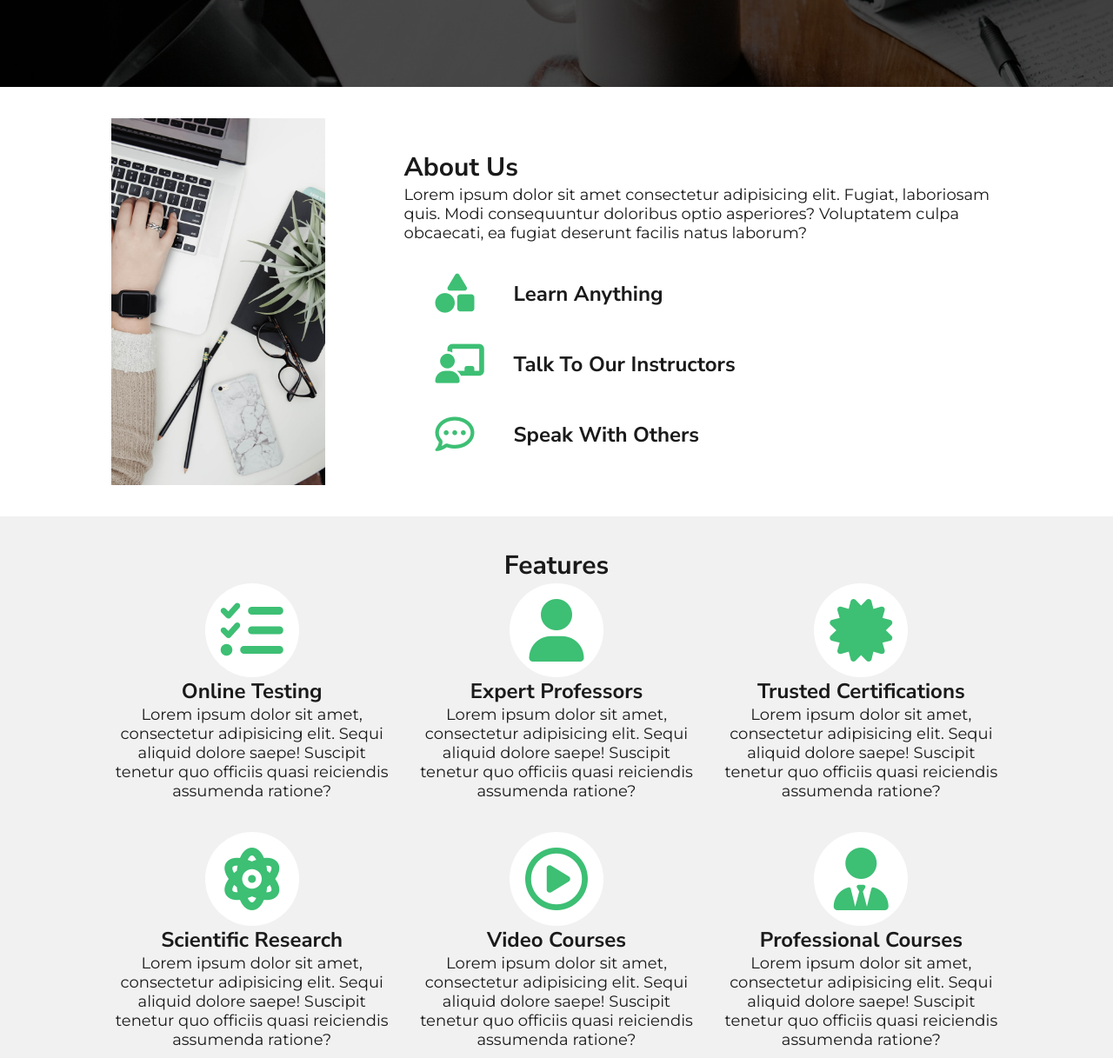
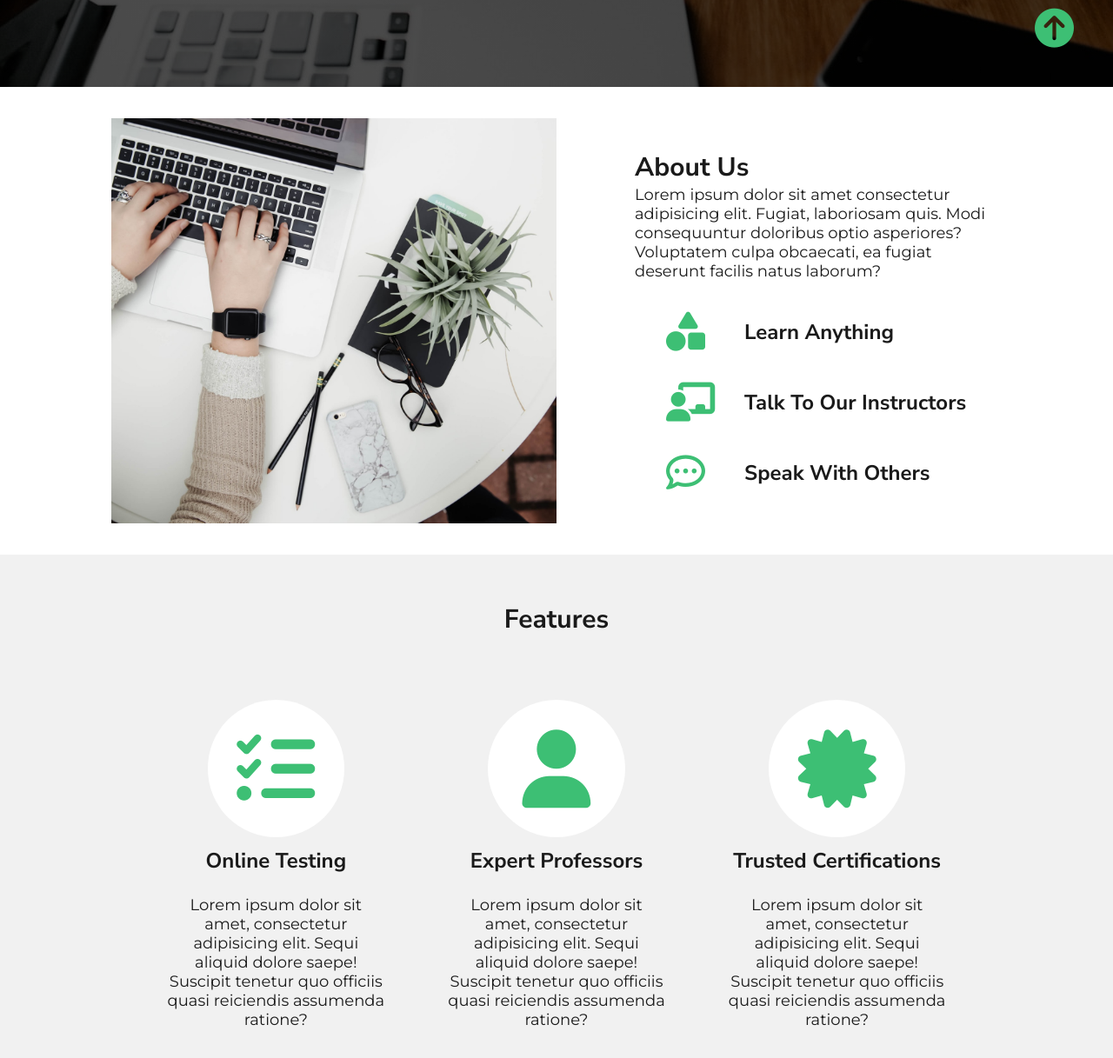
Before and after one commit to ChanceSQ/educationTemplate, a plain HTML site: page index.html in a window 1280 px wide. Shown: the part 700-1917 px from the top of the page at 87% size. Drawn offline with Linux system fonts and the light colour scheme; files whose address does not match are found by name.

Commit message:
cleaned up redundant css and added fixed "to top" button

```diff
--- a/index.html
+++ b/index.html
@@ -15,6 +15,10 @@
     <title>Education Template</title>
   </head>
   <body>
+    <!-- Back to top button -->
+    <a href="#header"
+      ><i class="fas fa-arrow-circle-up text-accent md-icon"></i
+    ></a>
     <!-- Header -->
     <div class="container" id="header">
       <div class="container-content" id="header-content">
@@ -25,10 +29,10 @@
         <ul class="navigation">
           <li><a id="active" href="#home">Home</a></li>
           <li><a href="#about">About Us</a></li>
-          <li><a href="#">Courses</a></li>
-          <li><a href="#">Teachers</a></li>
-          <li><a href="#">Programs</a></li>
-          <li><a href="#">Contact</a></li>
+          <li><a href="#courses">Courses</a></li>
+          <li><a href="#instructors">Teachers</a></li>
+          <li><a href="#programs">Programs</a></li>
+          <li><a href="#contact">Contact</a></li>
         </ul>
       </div>
       <div class="header-showcase-content">
@@ -40,7 +44,7 @@
       </div>
     </div>
     <!-- About -->
-    <div class="strip" id="about">
+    <div class="strip bg-primary" id="about">
       <div class="strip-content" id="about-content">
         <div id="about-img"></div>
         <div id="about-right">
@@ -72,10 +76,11 @@
     </div>
     <!-- Features -->
     <div class="container" id="features">
-      <div class="container-content" id="features-content">
+      <div class="container-content">
         <h4>Features</h4>
+        <div id="features-content">
           <!-- <div class="flex-column"> -->
-        <div class="grid">
+          <div class="grid-3col">
             <div class="feature">
               <i class="fas fa-tasks lg-icon text-accent"></i>
               <h5>Online Testing</h5>
@@ -104,7 +109,7 @@
               </p>
             </div>
           </div>
-        <div class="grid">
+          <div class="grid-3col">
             <div class="feature">
               <i class="fas fa-atom lg-icon text-accent"></i>
               <h5>Scientific Research</h5>
@@ -132,7 +137,7 @@
                 reiciendis assumenda ratione?
               </p>
             </div>
-          <!-- </div> -->
+          </div>
         </div>
       </div>
     </div>
--- a/style.css
+++ b/style.css
@@ -49,28 +49,8 @@ h5 {
 /* Paragraph Font */
 p {
   font-family: "Montserrat", sans-serif;
-  overflow: hidden;
   font-size: 1em;
   color: var(--text-primary);
-}
-
-/* Header List Font */
-.navigation li {
-  font-family: "Nunito Sans", sans-serif;
-  font-size: 1em;
-}
-
-.navigation li a {
-  text-decoration: none;
-  color: var(--bg-secondary);
-}
-
-.navigation li a:hover {
-  color: var(--accent-secondary);
-}
-
-#active {
-  color: var(--accent-primary);
 }
 
 /* Font Alternate Colors */
@@ -101,8 +81,8 @@ p {
 
 /* Container */
 .container {
-  max-width: 100%;
-  height: 100vh;
+  max-width: 100vw;
+  min-height: 100vh;
   overflow: hidden;
 }
 
@@ -120,6 +100,16 @@ p {
 .strip-content {
   max-width: 80%;
   margin: 2em auto;
+}
+
+/* Grid */
+.grid-3col {
+  display: grid;
+  grid-template-columns: 1fr 1fr 1fr;
+  gap: 4em;
+  max-width: 70vw;
+  margin: 0 auto;
+  margin-bottom: 2em;
 }
 
 /* Button */
@@ -149,7 +139,16 @@ p {
 }
 
 .lg-icon {
-  font-size: 4em;
+  font-size: 5em;
+}
+
+/* Back To Top Button */
+.fa-arrow-circle-up {
+  position: fixed;
+  bottom: 1em;
+  right: 1em;
+  z-index: 2;
+  cursor: pointer;
 }
 
 /* Header */
@@ -157,6 +156,7 @@ p {
   background: linear-gradient(rgba(0, 0, 0, 0.7), rgba(0, 0, 0, 0.7)),
     url("./img//Photo\ by\ Andrew\ Neel\ on\ Unsplash.jpg");
   overflow: hidden;
+  background-position: center;
 }
 
 #header-content {
@@ -177,12 +177,24 @@ p {
 }
 
 .navigation {
+  display: flex;
   list-style: none;
-  display: flex;
 }
 
-.navigation li {
+.navigation li a {
+  text-decoration: none;
+  color: var(--bg-secondary);
+  font-family: "Nunito Sans", sans-serif;
+  font-size: 1em;
   margin-left: 1.5em;
+}
+
+.navigation li a:hover {
+  color: var(--accent-secondary);
+}
+
+#active {
+  color: var(--accent-primary);
 }
 
 /* Header Showcase Content */
@@ -198,9 +210,8 @@ p {
 
 /* About */
 #about-content {
-  display: flex;
-  flex-direction: row;
-  height: 100%;
+  display: grid;
+  grid-template-columns: 1fr 1fr;
 }
 
 #about-img {
@@ -208,8 +219,6 @@ p {
   background-size: cover;
   background-position: center;
   background-repeat: no-repeat;
-  height: auto;
-  width: 50vw;
 }
 
 #about-right {
@@ -244,25 +253,27 @@ p {
 #features {
   background: var(--bg-secondary);
   text-align: center;
-  height: 100%;
   margin: 0 auto;
+  padding: 1em 0 1em 0;
+}
+
+#features-content {
+  margin-top: 4em;
+  display: grid;
+  grid-template-rows: 1fr 1fr;
 }
 
 .feature i {
   background: var(--bg-primary);
-  height: 1.5em;
-  width: 1.5em;
-  padding: 0.25em;
+  height: 1.75em;
+  width: 1.75em;
+  padding: 0.375em;
   border-radius: 100%;
 }
 
-.grid {
-  display: grid;
-  grid-template-columns: 1fr 1fr 1fr;
-  gap: 1.5em;
-  max-width: 1100px;
-  margin: 0 auto;
-  margin-bottom: 2em;
+.feature h5 {
+  margin-top: 0.5em;
+  margin-bottom: 1em;
 }
 
 /* Media Queries
```
Lines whose indentation alone changed are shown as unchanged.
